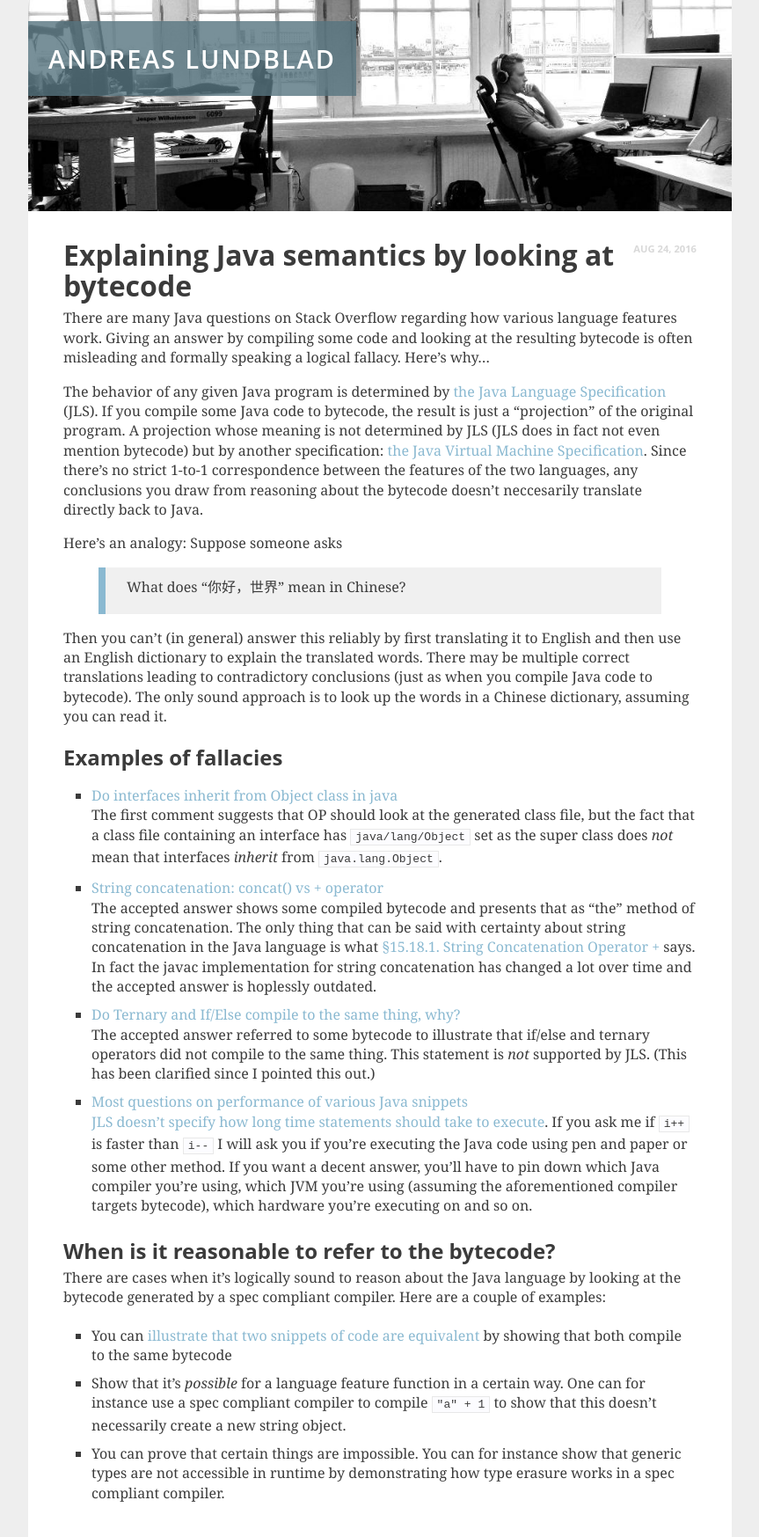
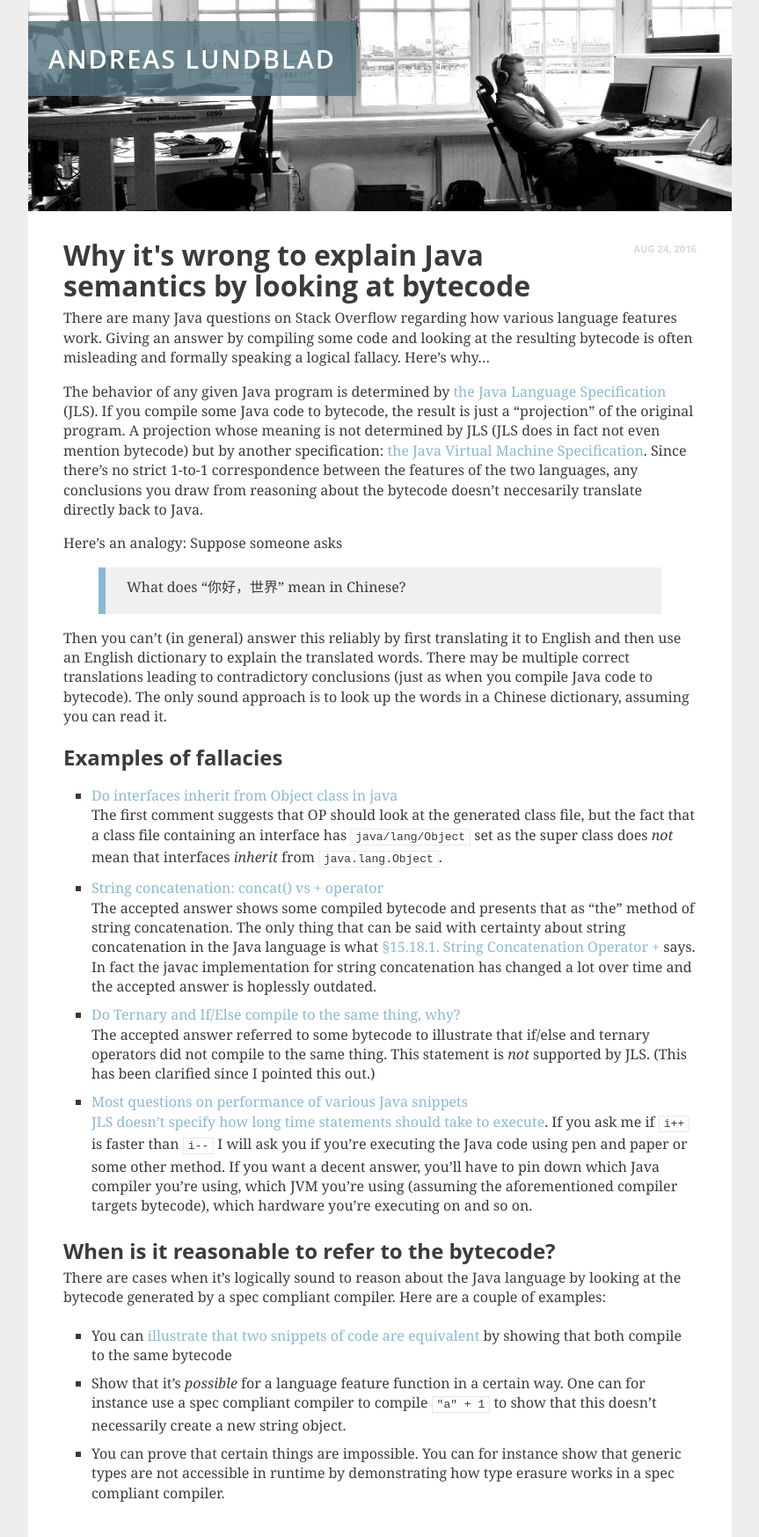
Before and after one commit to aioobe/aioobe.github.io, a Jekyll site: the page built from _posts/2016-08-24-JLS-vs-JVMS.md, in a window 1280 px wide. Shown: the whole page at 88% size, without its empty margins (208-1071 px from the left). Built offline with Jekyll 4.4.1, drawn with Linux system fonts in a browser that asks for light colours.

Commit message:
Changed title of last blog post.

```diff
--- a/_posts/2016-08-24-JLS-vs-JVMS.md
+++ b/_posts/2016-08-24-JLS-vs-JVMS.md
@@ -1,6 +1,6 @@
 ---
 layout: post
-title: "Explaining Java semantics by looking at bytecode"
+title: "Why it's wrong to explain Java semantics by looking at bytecode"
 date: 2016-08-24
 ---
 
```
